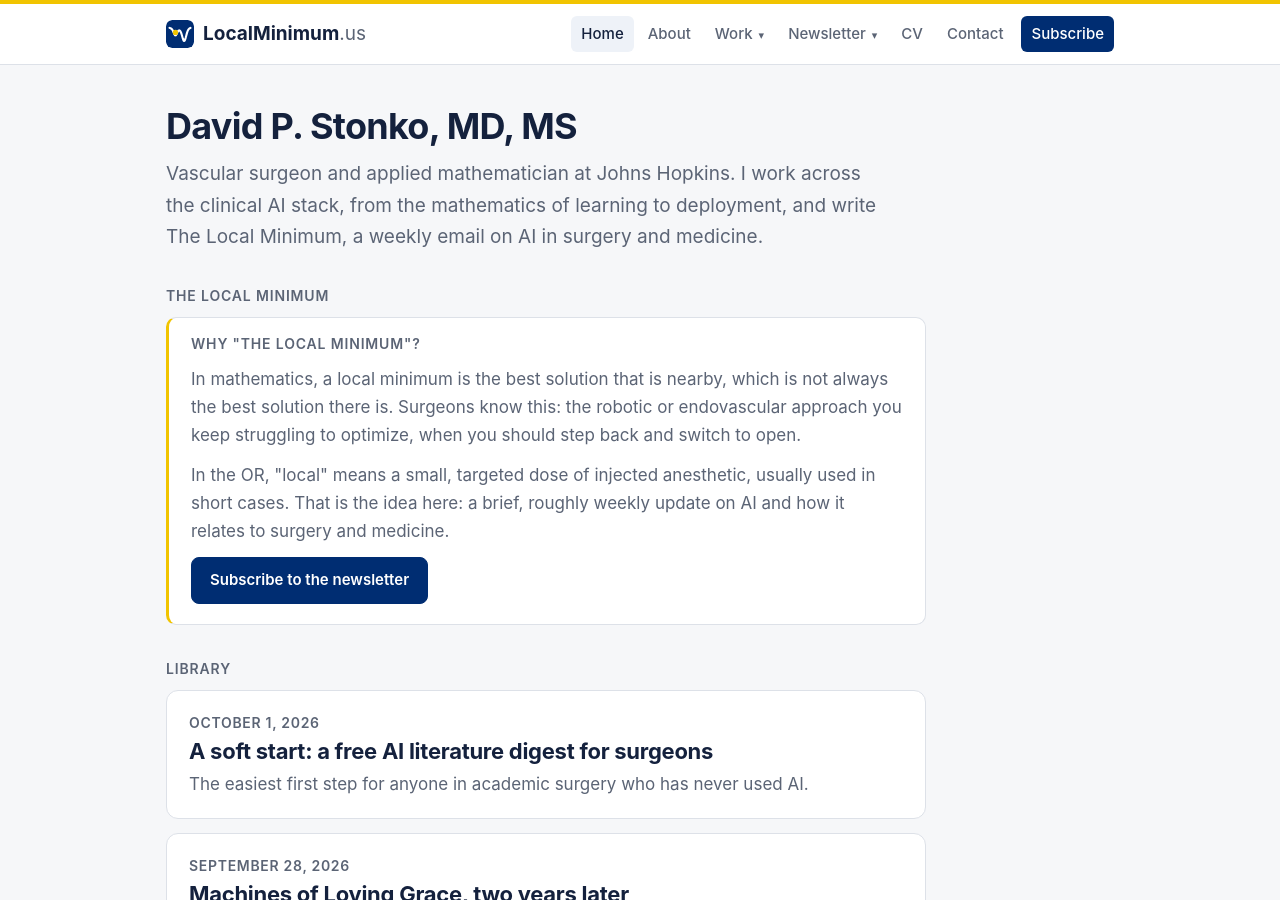
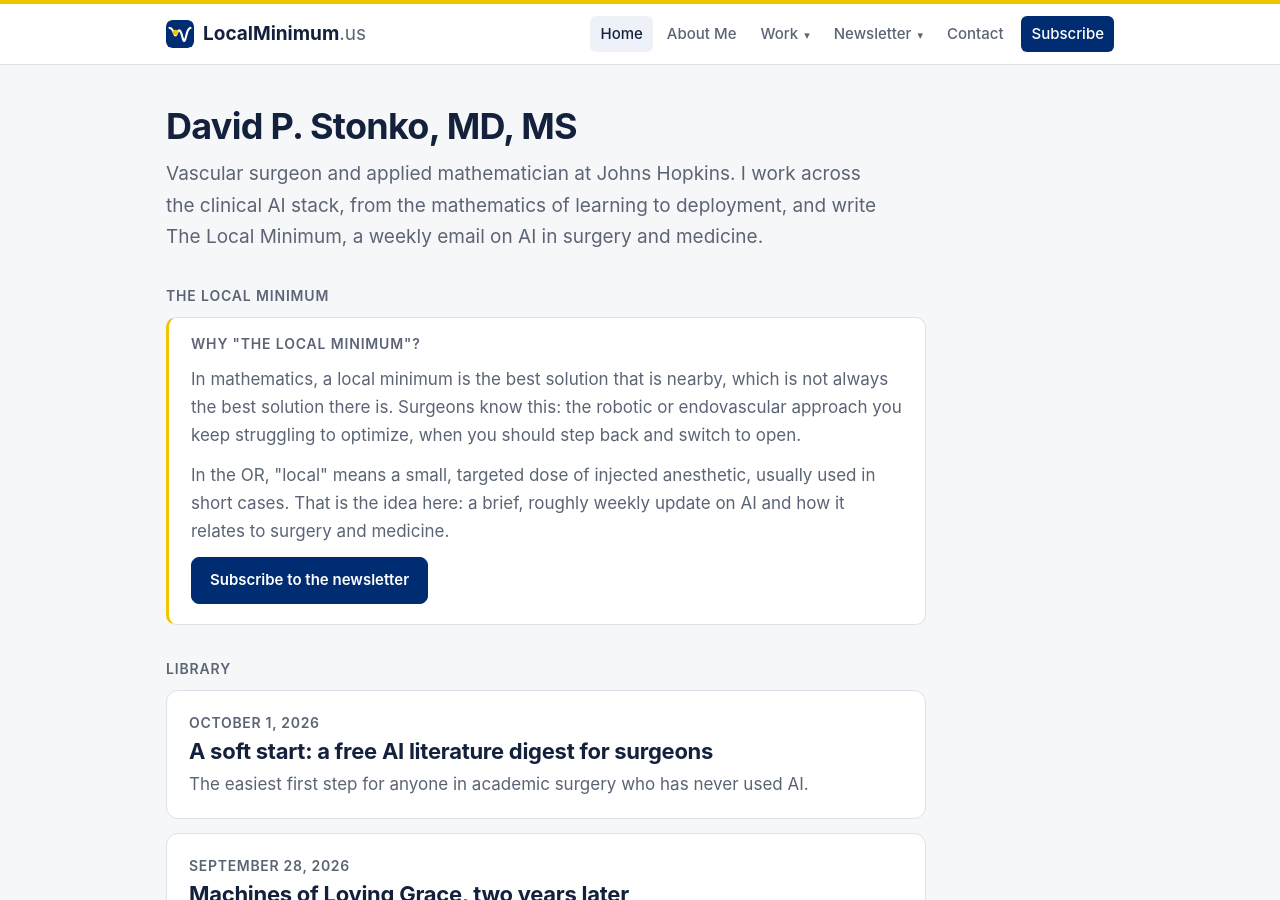
Before and after one commit to davidstonko/ai-surgery, a Jekyll site: the page built from docs/index.html, in a window 1280 px wide and 900 px high. Built offline with Jekyll 4.4.1, drawn with Linux system fonts in a browser that asks for light colours.

Commit message:
Nav: About -> About Me; remove CV tab (#4)
* Nav and footer: About -> About Me

Co-Authored-By: Claude Opus 5.5 <noreply@anthropic.com>
Claude-Session: https://claude.ai/code/session_01BDrKAJCxKTPz4ekRG56bkN

* Nav: remove CV tab (CV stays in footer and About Me)

Co-Authored-By: Claude Opus 5.5 <noreply@anthropic.com>
Claude-Session: https://claude.ai/code/session_01BDrKAJCxKTPz4ekRG56bkN

---------

Co-authored-by: Claude <noreply@anthropic.com>

```diff
--- a/docs/_layouts/default.html
+++ b/docs/_layouts/default.html
@@ -36,7 +36,7 @@
     <a class="brand" href="{{ '/' | relative_url }}"><img src="{{ '/assets/favicon.svg' | relative_url }}" width="28" height="28" alt="">LocalMinimum<span>.us</span></a>
     <nav aria-label="Main">
       <a href="{{ '/' | relative_url }}"{% if page.nav == 'home' %} class="on"{% endif %}>Home</a>
-      <a href="{{ '/about/' | relative_url }}"{% if page.nav == 'about' %} class="on"{% endif %}>About</a>
+      <a href="{{ '/about/' | relative_url }}"{% if page.nav == 'about' %} class="on"{% endif %}>About Me</a>
       <div class="dd{% if page.nav == 'research' or page.nav == 'medtech' or page.nav == 'talks' %} on{% endif %}">
         <button type="button" class="dd-btn" aria-expanded="false" aria-haspopup="true">Work <span aria-hidden="true">&#9662;</span></button>
         <div class="dd-menu">
@@ -54,7 +54,6 @@
           <a href="{{ '/skills/' | relative_url }}"{% if page.nav == 'skills' %} class="on"{% endif %}>Claude skills</a>
         </div>
       </div>
-      <a href="{{ '/assets/Stonko_CV.pdf' | relative_url }}">CV</a>
       <a href="{{ '/contact/' | relative_url }}"{% if page.nav == 'contact' %} class="on"{% endif %}>Contact</a>
       <a class="join" href="{{ '/subscribe/' | relative_url }}">Subscribe</a>
     </nav>
@@ -65,7 +64,7 @@
 </main>
 <footer class="wrap foot">
   <p>{{ site.title }} &middot; By David P. Stonko, MD, MS</p>
-  <p><a href="{{ '/about/' | relative_url }}">About</a> &middot; <a href="{{ '/assets/Stonko_CV.pdf' | relative_url }}">CV</a> &middot; <a href="{{ '/subscribe/' | relative_url }}">Subscribe</a> &middot; <a href="{{ '/submit.html' | relative_url }}">Suggest an item</a> &middot; <a href="{{ '/contact/' | relative_url }}">Contact</a> &middot; <a href="{{ '/feed.xml' | relative_url }}">RSS</a></p>
+  <p><a href="{{ '/about/' | relative_url }}">About Me</a> &middot; <a href="{{ '/assets/Stonko_CV.pdf' | relative_url }}">CV</a> &middot; <a href="{{ '/subscribe/' | relative_url }}">Subscribe</a> &middot; <a href="{{ '/submit.html' | relative_url }}">Suggest an item</a> &middot; <a href="{{ '/contact/' | relative_url }}">Contact</a> &middot; <a href="{{ '/feed.xml' | relative_url }}">RSS</a></p>
 </footer>
 <script>
 document.querySelectorAll('.dd-btn').forEach(function(b){b.addEventListener('click',function(e){var d=b.parentElement,o=!d.classList.contains('open');document.querySelectorAll('.dd.open').forEach(function(x){x.classList.remove('open');x.firstElementChild.setAttribute('aria-expanded','false')});if(o){d.classList.add('open');b.setAttribute('aria-expanded','true')}e.stopPropagation()})});
```
